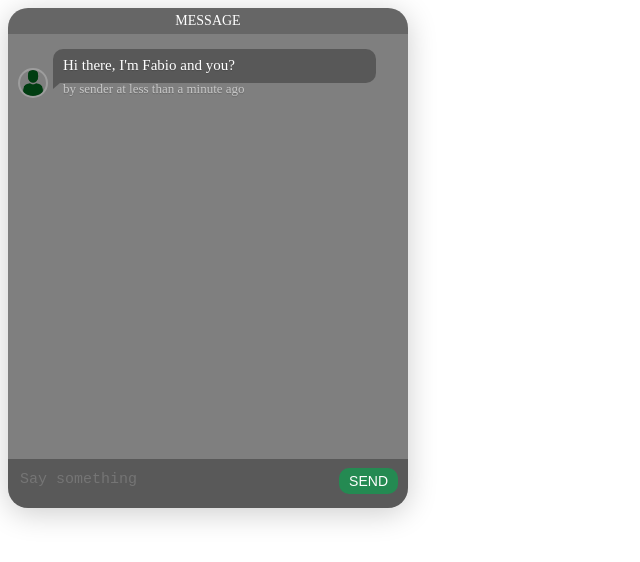
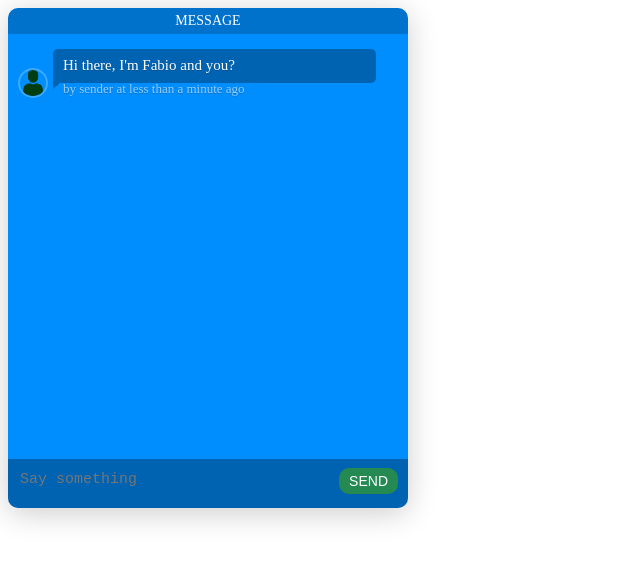
Before and after one commit to K4us/Chat-Box, a website: page index.html in a window 1280 px wide. Shown: the whole page, without its empty margins (0-640 px from the left). Drawn offline with nearby package versions, Linux system fonts and the light colour scheme; files that its build step writes are made by us from their sources.

Commit message:
- udpate style

```diff
--- a/scss/style.scss
+++ b/scss/style.scss
@@ -43,8 +43,8 @@
   z-index: 2;
   overflow: hidden;
   box-shadow: 0 5px 30px rgba(0, 0, 0, .2);
-  background: rgba(0, 0, 0, .5);
-  border-radius: 20px;
+  background: rgb(0, 142, 255);
+  border-radius: 10px;
   display: flex;
   justify-content: space-between;
   flex-direction: column;
@@ -94,7 +94,7 @@
     clear: both;
     float: left;
     padding: 6px 10px 7px;
-    border-radius: 10px 10px 10px 0;
+    border-radius: 5px 5px 5px 0  ;
     background: rgba(0, 0, 0, .3);
     margin: 8px 0;
     font-size: $font-size + 1px;
```
